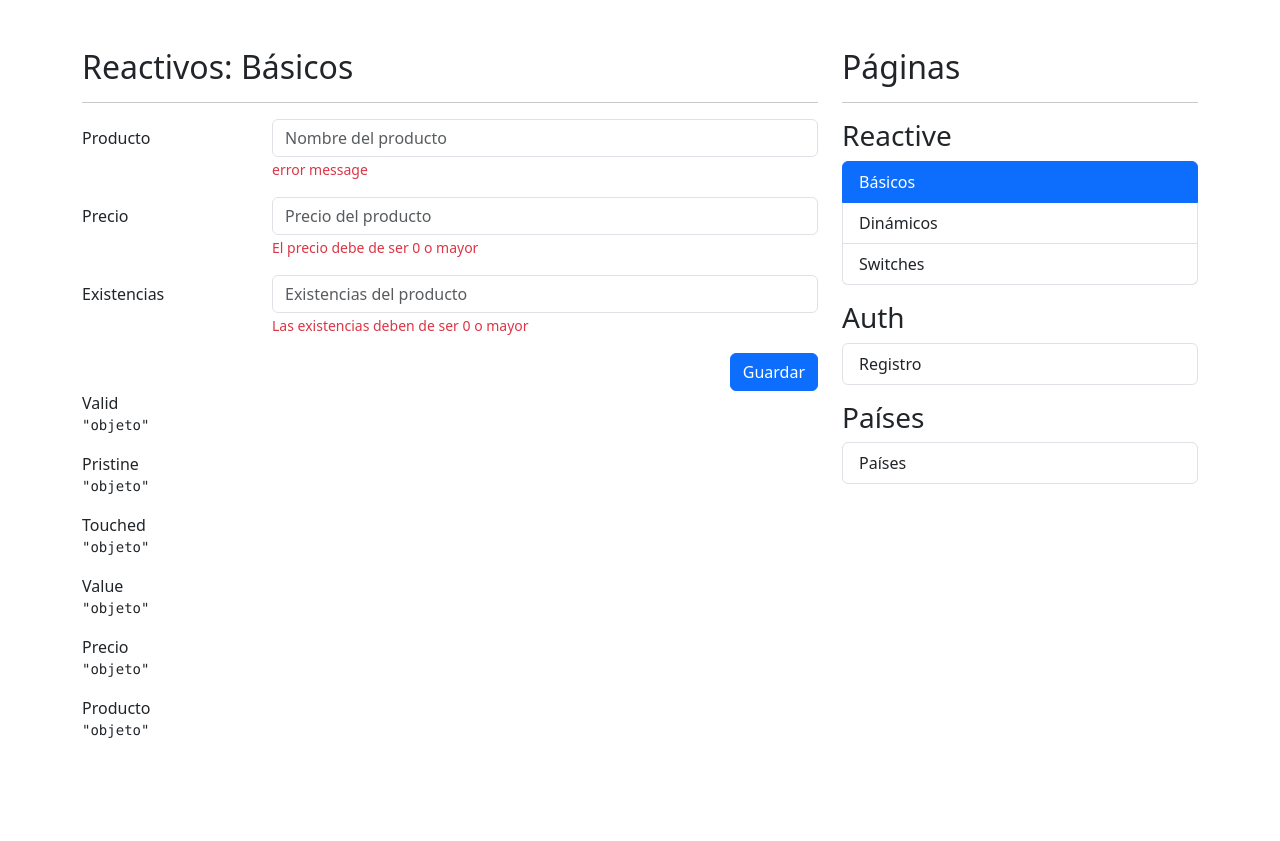
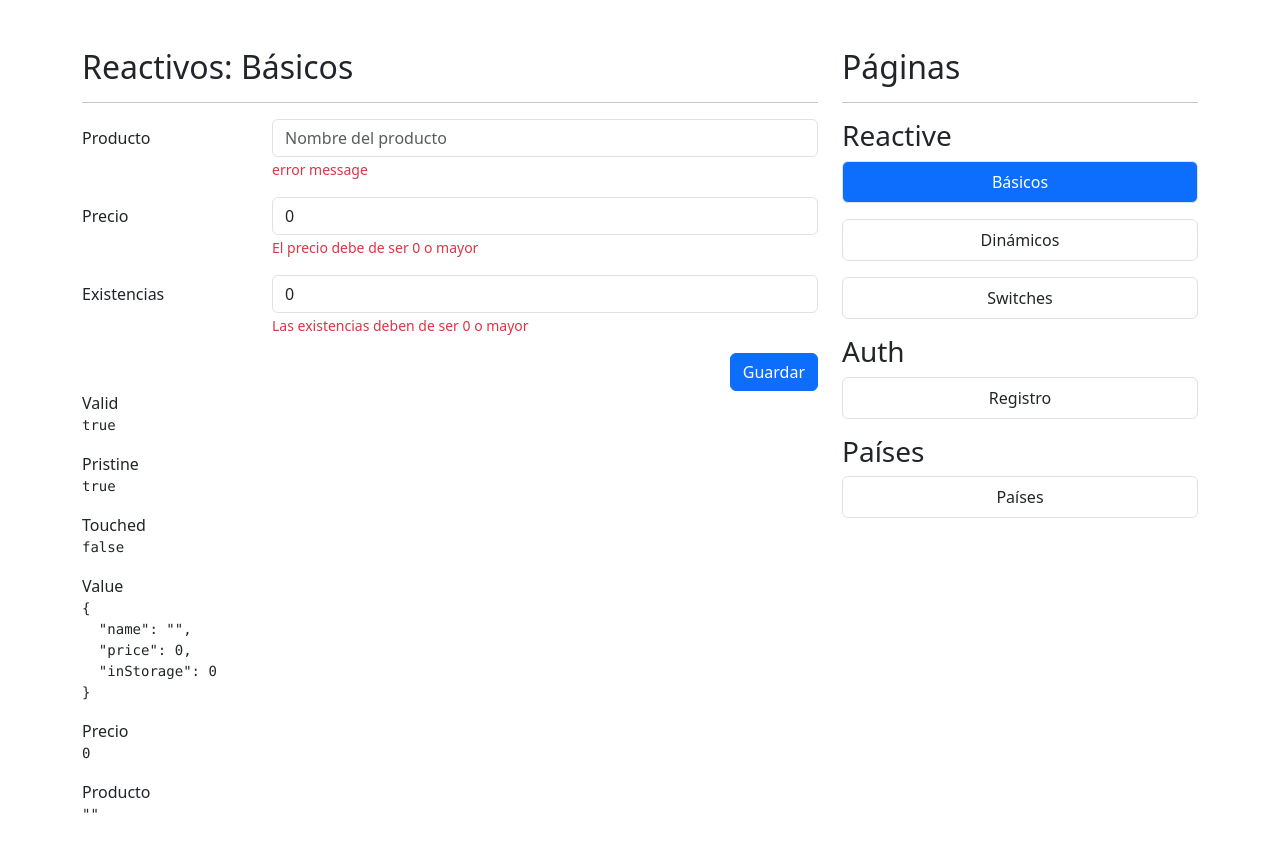
Before and after one commit to Samuel-Leal96/06-reactive-forms-app, an Angular app: page /reactive/basic in a window 1280 px wide. Before the commit the page ends 800 px from the top, so only its background shows below. Built offline with nearby package versions, Linux system fonts and the light colour scheme.

Commit message:
Form Builder
Se agrega el form builder al formulatio

```diff
--- a/src/app/reactive/pages/basic-page/basic-page.component.html
+++ b/src/app/reactive/pages/basic-page/basic-page.component.html
@@ -4,44 +4,53 @@
 <div class="row">
   <div class="col">
 
-        <form autocomplete="off">
+    <form autocomplete="off" [formGroup]="myForm">
 
-            <!-- Campo de producto -->
+      <!--* Campo de producto -->
       <div class="mb-3 row">
         <label class="col-sm-3 col-form-label">Producto</label>
         <div class="col-sm-9">
 
-                    <input type="text"
+          <input
+            type="text"
             class="form-control"
-                           placeholder="Nombre del producto">
+            placeholder="Nombre del producto"
+            formControlName="name"
+          >
 
           <span class="form-text text-danger">
-                        <!-- Debe de ser de 3 letras -->
+            <!--* Debe de ser de 3 letras -->
             error message
           </span>
         </div>
       </div>
 
-            <!-- Campo de producto -->
+      <!--* Campo de producto -->
       <div class="mb-3 row">
         <label class="col-sm-3 col-form-label">Precio</label>
         <div class="col-sm-9">
-                    <input type="number"
+          <input
+            type="number"
             class="form-control"
-                           placeholder="Precio del producto">
+            placeholder="Precio del producto"
+            formControlName="price"
+            >
           <span class="form-text text-danger">
             El precio debe de ser 0 o mayor
           </span>
         </div>
       </div>
 
-            <!-- Campo de existencias -->
+      <!--* Campo de existencias -->
       <div class="mb-3 row">
         <label class="col-sm-3 col-form-label">Existencias</label>
         <div class="col-sm-9">
-                    <input type="number"
+          <input
+            type="number"
             class="form-control"
-                           placeholder="Existencias del producto">
+            placeholder="Existencias del producto"
+            formControlName="inStorage"
+            >
 
           <span class="form-text text-danger">
             Las existencias deben de ser 0 o mayor
@@ -52,8 +61,7 @@
 
       <div class="row">
         <div class="col">
-                    <button type="submit"
-                            class="btn btn-primary float-end">
+          <button type="submit" class="btn btn-primary float-end">
             Guardar
           </button>
         </div>
@@ -73,21 +81,21 @@
   <div class="col">
 
     <span>Valid</span>
-        <pre>{{ 'objeto' | json }}</pre>
+    <pre>{{myForm.valid | json }}</pre>
 
     <span>Pristine</span>
-        <pre>{{ 'objeto' | json }}</pre>
+    <pre>{{myForm.pristine | json }}</pre>
 
     <span>Touched</span>
-        <pre>{{ 'objeto' | json }}</pre>
+    <pre>{{myForm.touched | json }}</pre>
 
     <span>Value</span>
-        <pre>{{ 'objeto' | json }}</pre>
+    <pre>{{myForm.value | json }}</pre>
 
     <span>Precio</span>
-        <pre>{{ 'objeto' | json }}</pre>
+    <pre>{{myForm.controls.price.value | json }}</pre>
 
     <span>Producto</span>
-        <pre>{{ 'objeto' | json }}</pre>
+    <pre>{{myForm.controls.name.value | json }}</pre>
   </div>
 </div>
--- a/src/app/reactive/pages/basic-page/basic-page.component.ts
+++ b/src/app/reactive/pages/basic-page/basic-page.component.ts
@@ -1,12 +1,31 @@
 import { JsonPipe } from '@angular/common';
-import { Component } from '@angular/core';
+import { Component, inject } from '@angular/core';
+import { FormBuilder, FormControl, FormGroup, ReactiveFormsModule } from '@angular/forms';
 
 @Component({
   selector: 'app-basic-page',
   imports: [
-    JsonPipe
+    JsonPipe,
+    ReactiveFormsModule
   ],
   templateUrl: './basic-page.component.html',
   styleUrl: './basic-page.component.scss',
 })
-export class BasicPageComponent { }
+export class BasicPageComponent {
+
+  private fb = inject(FormBuilder);
+
+  myForm = this.fb.group({
+    //* name: ['', /** Validadores sincronos */, /** Validadores asincronos */ ],
+    name: ['', /** Validadores sincronos */, /** Validadores asincronos */ ],
+    price: [0],
+    inStorage: [0],
+  })
+
+  // myForm = new FormGroup({
+  //   name: new FormControl(''),
+  //   price: new FormControl(0),
+  //   inStorage: new FormControl(0),
+  // })
+
+}
--- a/src/app/shared/components/side-menu/side-menu.component.html
+++ b/src/app/shared/components/side-menu/side-menu.component.html
@@ -3,10 +3,10 @@
 
 <h3 class="mt-3">Reactive</h3>
 
-<ul class="list-group">
+<ul class="list-group gap-3">
 
   @for (item of reactiveMenu; track item.title) {
-  <li [routerLink]="item.route" routerLinkActive="active" class="list-group-item">{{item.title}}</li>
+  <li [routerLink]="item.route" routerLinkActive="active" class="list-group-item btn btn-primary border">{{item.title}}</li>
   }
 
 </ul>
@@ -16,7 +16,7 @@
 <ul class="list-group">
 
   @for (item of authMenu; track item.title) {
-  <li [routerLink]="item.route" routerLinkActive="active" class="list-group-item">{{item.title}}</li>
+  <li [routerLink]="item.route" routerLinkActive="active" class="list-group-item btn btn-primary border">{{item.title}}</li>
   }
 
 </ul>
@@ -26,7 +26,7 @@
 <ul class="list-group">
 
   @for (item of countryMenu; track item.title) {
-  <li [routerLink]="item.route" routerLinkActive="active" class="list-group-item">{{item.title}}</li>
+  <li [routerLink]="item.route" routerLinkActive="active" class="list-group-item btn btn-primary border">{{item.title}}</li>
   }
 
 </ul>
```
Lines whose indentation alone changed are shown as unchanged.
